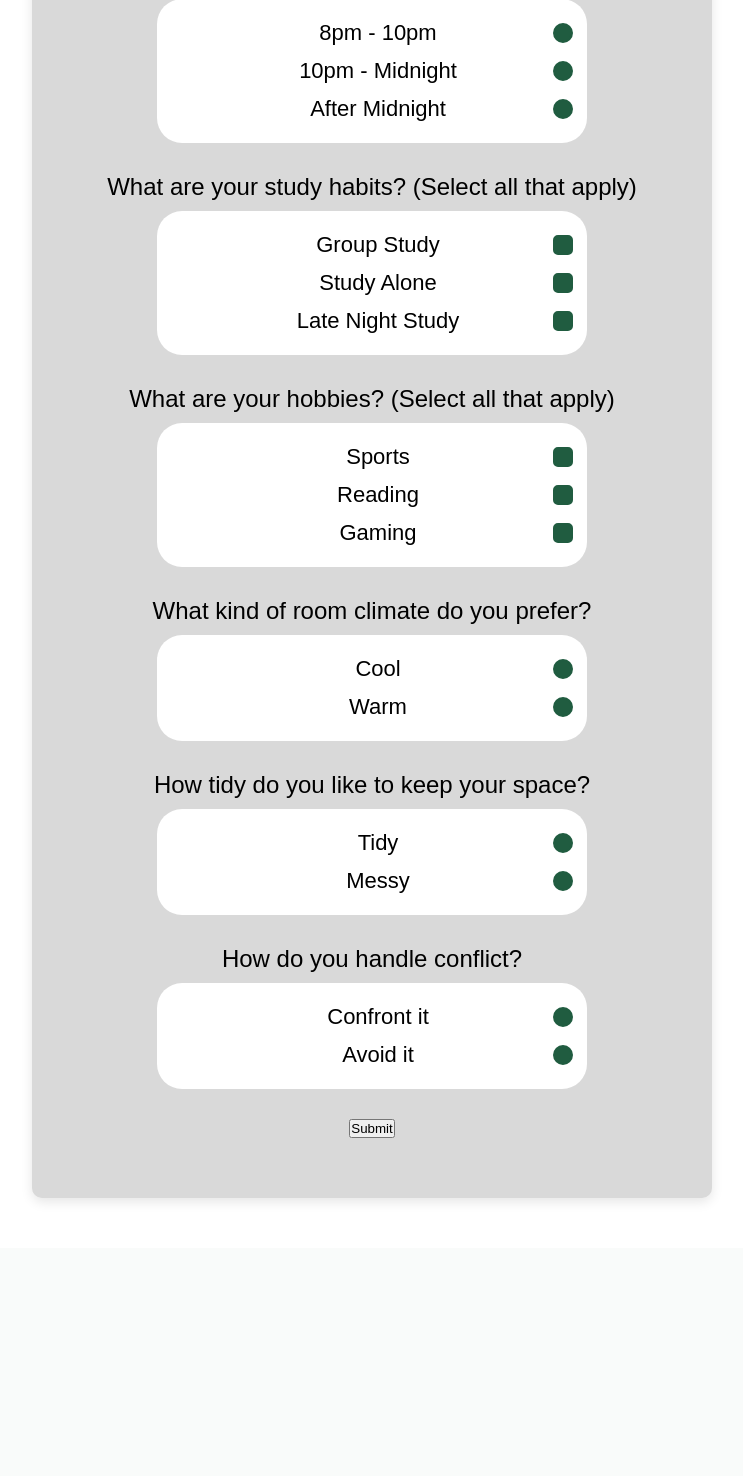
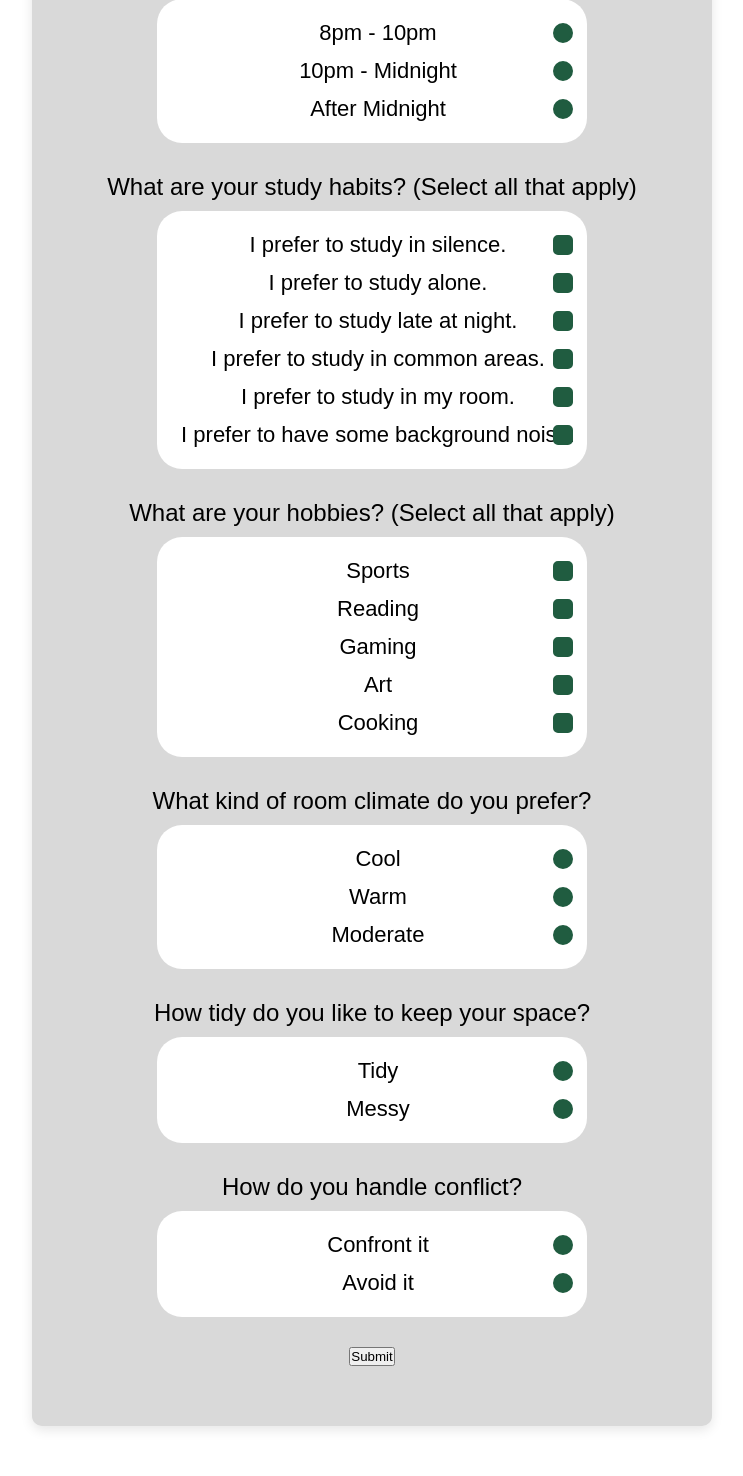
Before and after one commit to Jash1m/SoftwareDevelopmentProject-4155, a Flask app: page /survey in a window 1280 px wide. Shown: the part 1376-2852 px from the top of the page, without its empty margins (268-1011 px from the left). Before the commit the page ends 2576 px from the top, so only its background shows below. Run offline with Flask 3, Linux system fonts and the light colour scheme.

Commit message:
big first commit

```diff
--- a/app.py
+++ b/app.py
@@ -72,6 +72,13 @@ def userResponses():
     # Redirect to a confirmation or thank you page after submission
     return redirect(url_for('index'))
 
+@app.route('/responses')
+def display_responses():
+    # Query all responses from the database, sorted by ID
+    all_responses = Response.query.order_by(Response.id).all()
+
+    # Pass the responses to the template
+    return render_template('responses.html', all_responses=all_responses)
 
 with app.app_context():
     db.drop_all()  # Drops all tables
--- a/templates/survey.html
+++ b/templates/survey.html
@@ -138,16 +138,28 @@
                     <h3 class="question-header">What are your study habits? (Select all that apply)</h3>
                     <div class="selection-box">
                         <label class="custom-checkbox">
-                            <input type="checkbox" name="study-habits" value="Group Study">
-                            <span>Group Study</span>
+                            <input type="checkbox" name="study-habits" value="Quiet Study">
+                            <span>I prefer to study in silence.</span>
                         </label>
                         <label class="custom-checkbox">
                             <input type="checkbox" name="study-habits" value="Study Alone">
-                            <span>Study Alone</span>
+                            <span>I prefer to study alone.</span>
                         </label>
                         <label class="custom-checkbox">
                             <input type="checkbox" name="study-habits" value="Late Night Study">
-                            <span>Late Night Study</span>
+                            <span>I prefer to study late at night.</span>
+                        </label>
+                        <label class="custom-checkbox">
+                            <input type="checkbox" name="study-habits" value="Common Areas Study">
+                            <span>I prefer to study in common areas.</span>
+                        </label>
+                        <label class="custom-checkbox">
+                            <input type="checkbox" name="study-habits" value="In Room Study">
+                            <span>I prefer to study in my room.</span>
+                        </label>
+                        <label class="custom-checkbox">
+                            <input type="checkbox" name="study-habits" value="Background Noise Study">
+                            <span>I prefer to have some background noise.</span>
                         </label>
                     </div>
 
@@ -166,6 +178,14 @@
                             <input type="checkbox" name="hobbies" value="Gaming">
                             <span>Gaming</span>
                         </label>
+                        <label class="custom-checkbox">
+                            <input type="checkbox" name="hobbies" value="Art">
+                            <span>Art</span>
+                        </label>
+                        <label class="custom-checkbox">
+                            <input type="checkbox" name="hobbies" value="Cooking">
+                            <span>Cooking</span>
+                        </label>
                     </div>
 
                     <!-- Question 9 -->
@@ -178,6 +198,10 @@
                         <label class="custom-radio">
                             <span>Warm</span>
                             <input type="radio" name="room-climate" value="warm" required>
+                        </label>
+                        <label class="custom-radio">
+                            <span>Moderate</span>
+                            <input type="radio" name="room-climate" value="moderate" required>
                         </label>
                     </div>
 
```
Also changed, not shown: templates/responses.html (added, +61 -0 lines).
